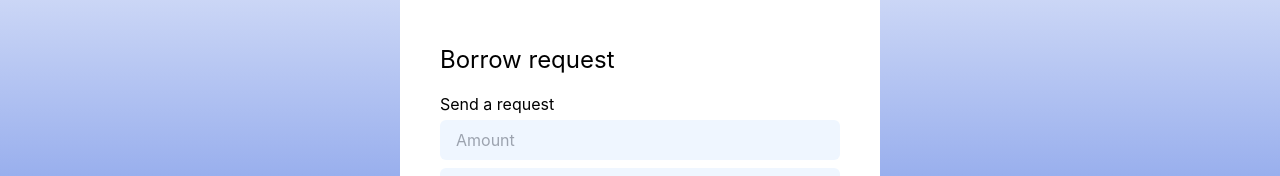
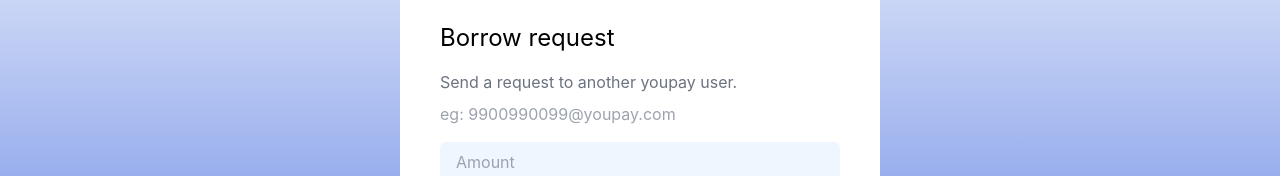
Before and after one commit to srejitk/YouPay, a React (Vite) app in the folder youpay/: page /borrow in a window 1280 px wide. Shown: the part 265-441 px from the top of the page. Built offline with nearby package versions, Linux system fonts and the light colour scheme; no server answers; sample sign-in values are in the browser's storage.

Commit message:
Feat : Added readme

```diff
--- a/youpay/src/components/BorrowForm/BorrowForm.jsx
+++ b/youpay/src/components/BorrowForm/BorrowForm.jsx
@@ -31,7 +31,10 @@
   return (
     <form onSubmit={onSubmit} className="w-[30rem] rounded-md bg-white p-10">
       <h1 className="my-4 text-2xl">Borrow request</h1>
-      <h2>Send a request </h2>
+      <h2 className="my-2 text-gray-500">
+        Send a request to another youpay user.{' '}
+      </h2>
+      <h2 className="mb-3 text-gray-400">eg: 9900990099@youpay.com</h2>
       <Input
         type="number"
         value={form.amount}
```
Also changed, not shown: 1 other file (tests, documents, lock files or other folders).
